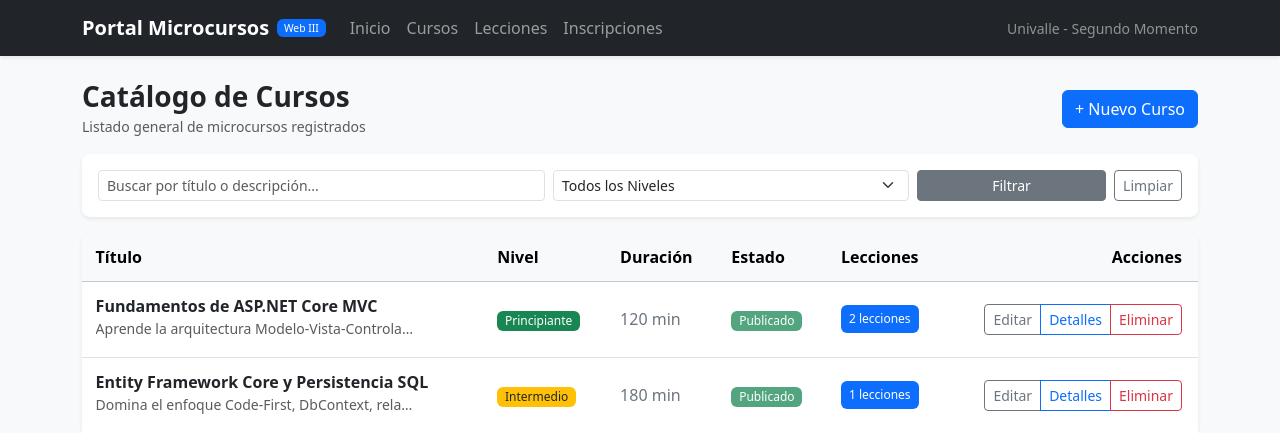
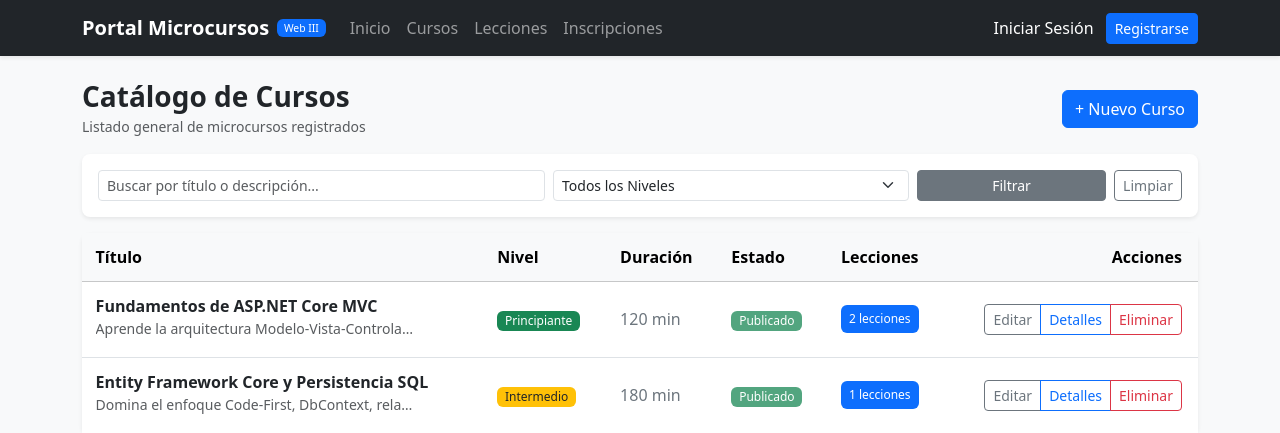
Before and after one commit to Zudokatotk/Web_III_2026, an ASP.NET Core app: page / in a window 1280 px wide. Shown: the top 433 px of the page. Run offline with ASP.NET Core 8, Linux system fonts and the light colour scheme; data comes from the database, SQL or seed files in the repository; some libraries are stand-ins or nearby versions.

Commit message:
Integracion de componente _LoginPartial en layout principal y visualizacion de rol activo

```diff
--- a/Segundo_Momento_Evaluativo/Views/Shared/_Layout.cshtml
+++ b/Segundo_Momento_Evaluativo/Views/Shared/_Layout.cshtml
@@ -34,9 +34,7 @@
                             <a class="nav-link" asp-controller="Inscripciones" asp-action="Index">Inscripciones</a>
                         </li>
                     </ul>
-                    <span class="navbar-text small text-white-50">
-                        Univalle - Segundo Momento
-                    </span>
+                    <partial name="_LoginPartial" />
                 </div>
             </div>
         </nav>
--- /dev/null
+++ b/Segundo_Momento_Evaluativo/Views/Shared/_LoginPartial.cshtml
@@ -0,0 +1,39 @@
+@using Microsoft.AspNetCore.Identity
+@inject SignInManager<IdentityUser> SignInManager
+@inject UserManager<IdentityUser> UserManager
+
+<ul class="navbar-nav ms-auto align-items-center">
+@if (SignInManager.IsSignedIn(User))
+{
+    var userEmail = User.Identity?.Name ?? "Usuario";
+    var esAdmin = User.IsInRole("Administrador");
+
+    <li class="nav-item me-2">
+        <span class="nav-link text-white-50 small d-inline-flex align-items-center">
+            <span class="text-white me-2">@userEmail</span>
+            @if (esAdmin)
+            {
+                <span class="badge bg-danger" style="font-size: 0.65rem;">Admin</span>
+            }
+            else
+            {
+                <span class="badge bg-success" style="font-size: 0.65rem;">Estudiante</span>
+            }
+        </span>
+    </li>
+    <li class="nav-item">
+        <form class="form-inline" asp-controller="Account" asp-action="Logout" method="post">
+            <button type="submit" class="btn btn-sm btn-outline-light">Cerrar Sesión</button>
+        </form>
+    </li>
+}
+else
+{
+    <li class="nav-item">
+        <a class="nav-link text-white" asp-controller="Account" asp-action="Login">Iniciar Sesión</a>
+    </li>
+    <li class="nav-item ms-1">
+        <a class="btn btn-sm btn-primary" asp-controller="Account" asp-action="Register">Registrarse</a>
+    </li>
+}
+</ul>
```
